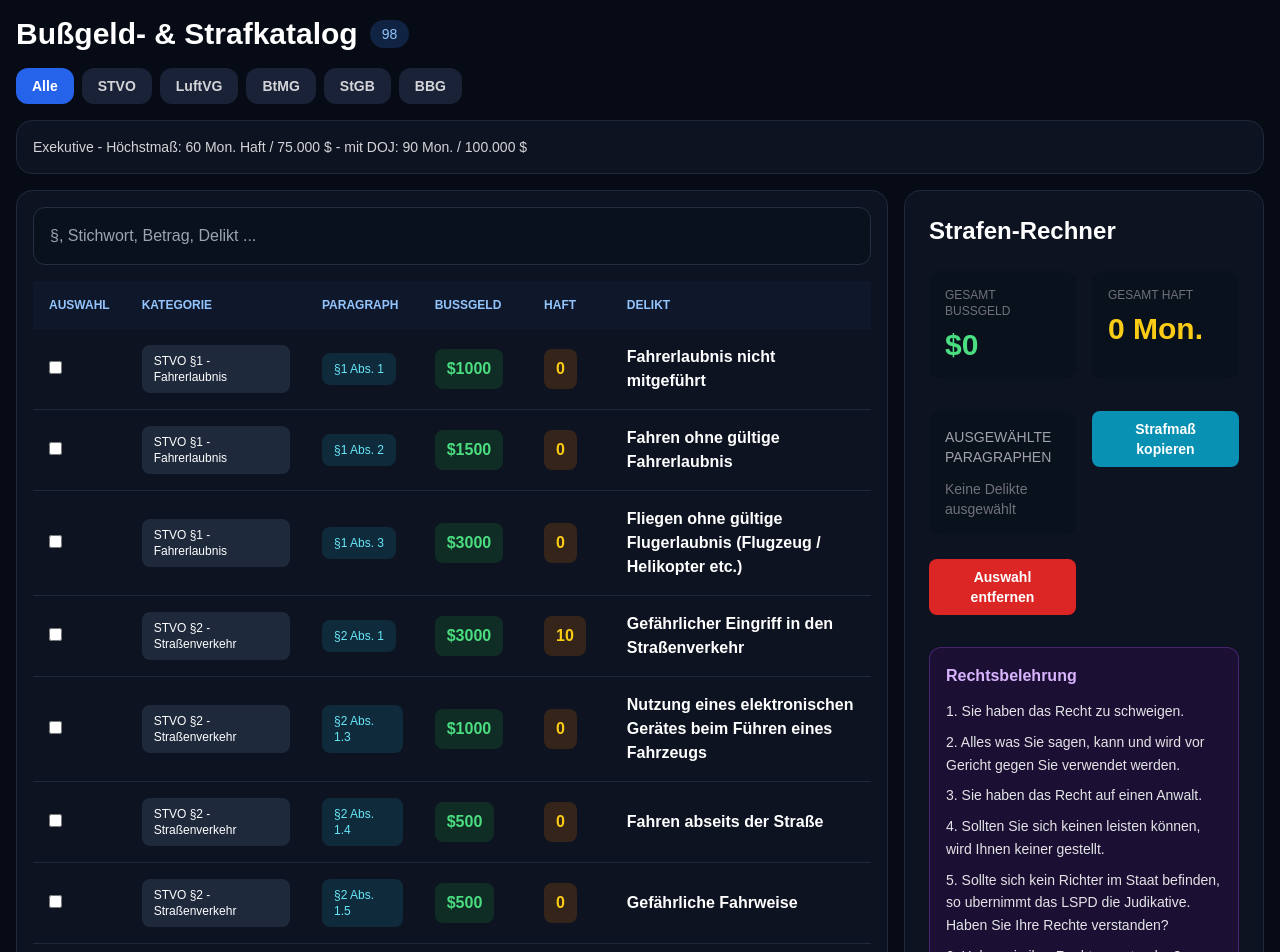
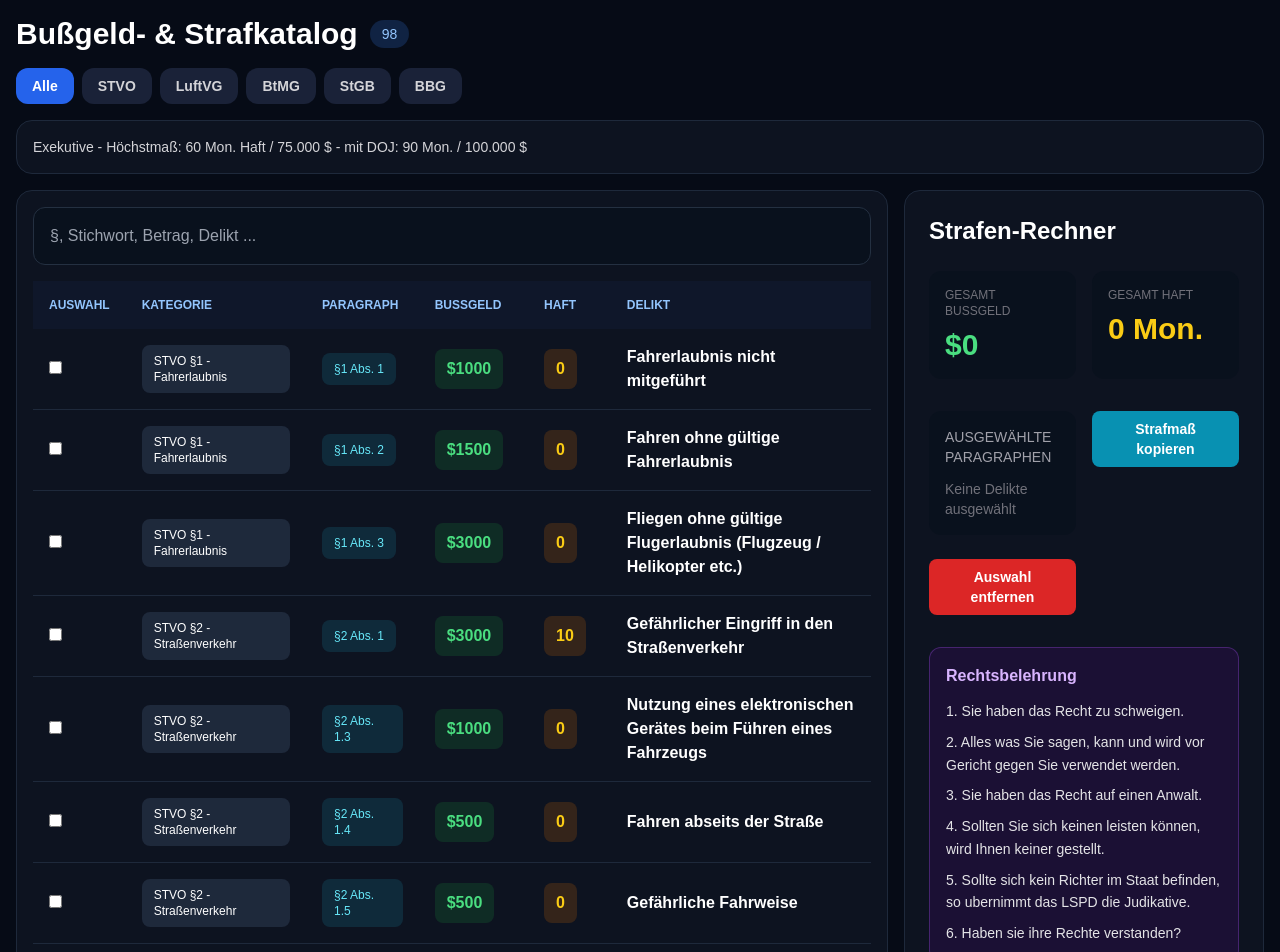
Before and after one commit to Drey2121/Bu-geldkatalog, a React (Vite) app in the folder bussgeld-app/: page / in a window 1280 px wide. Shown: the top 952 px of the page. Built offline with nearby package versions, Linux system fonts and the light colour scheme.

Commit message:
rechtsbelehrung layout

```diff
--- a/bussgeld-app/src/App.jsx
+++ b/bussgeld-app/src/App.jsx
@@ -1361,7 +1361,7 @@ Haft: ${gesamtHaft} Monate
 
     <p>
       5. Sollte sich kein Richter im Staat befinden,
-so ubernimmt das LSPD die Judikative. Haben Sie Ihre Rechte verstanden?
+so ubernimmt das LSPD die Judikative.
     </p>
     <p>
       6. Haben sie ihre Rechte verstanden?
```
